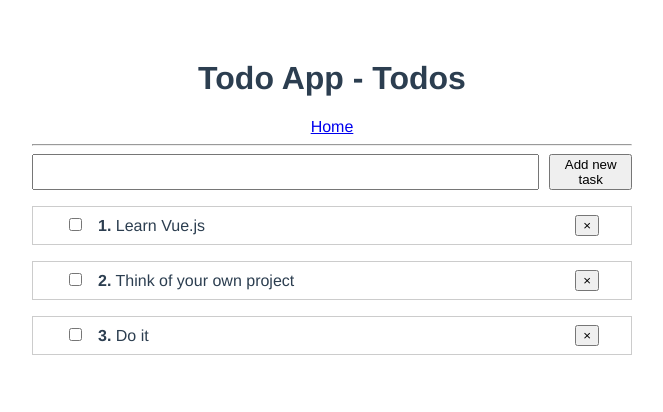
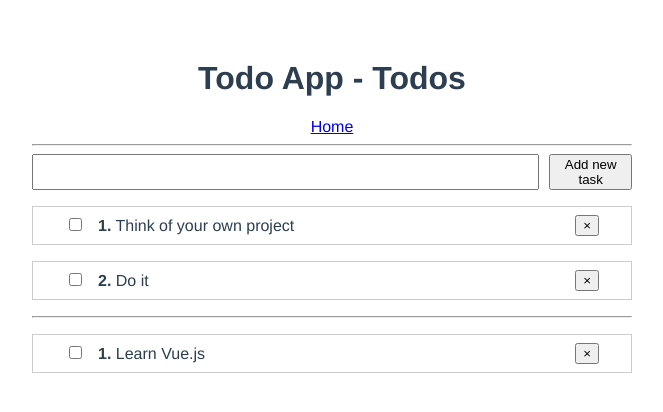
Before and after one commit to white78wolf/todo-list, a Vue app: page /todos in a window 1280 px wide. Shown: the top 412 px of the page, without its empty margins (308-971 px from the left). Built offline with nearby package versions, Linux system fonts and the light colour scheme; the HTML template or start-up script is replaced by a standard one.

Commit message:
Add to Todos dividing completed and unfinished tasks

```diff
--- a/src/views/Todos.vue
+++ b/src/views/Todos.vue
@@ -5,7 +5,12 @@
     <hr>
     <AddTodo @add-todo="addTodo" />
     <TodoList
-      :todos="todos"
+      :todos="unfinishedTodos"
+      @remove-todo="removeTodo"
+    />
+    <hr>
+    <TodoList
+      :todos="completedTodos"
       @remove-todo="removeTodo"
     />
   </div>
@@ -21,7 +26,7 @@ export default {
       todos: [{
           id: 1,
           title: 'Learn Vue.js',
-          completed: false
+          completed: true
         },
         {
           id: 2,
@@ -46,6 +51,14 @@ export default {
     addTodo (newTodo) {
       this.todos.push(newTodo)
     }
+  },
+  computed: {
+    completedTodos () {
+      return this.todos.filter(t => t.completed)
+    },
+    unfinishedTodos () {
+      return this.todos.filter(t => !t.completed)
+    }
   }
 }
 </script>
```
